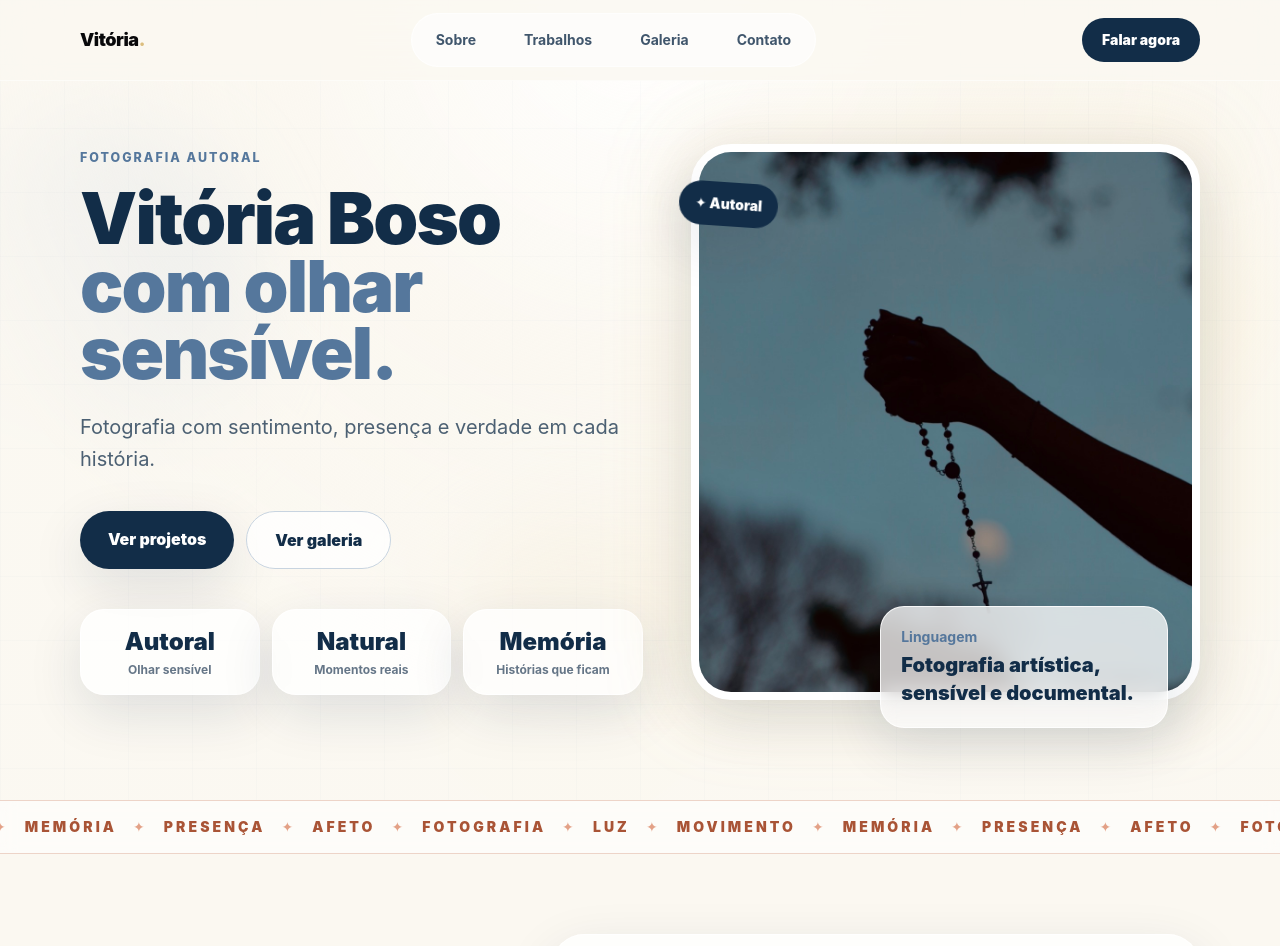
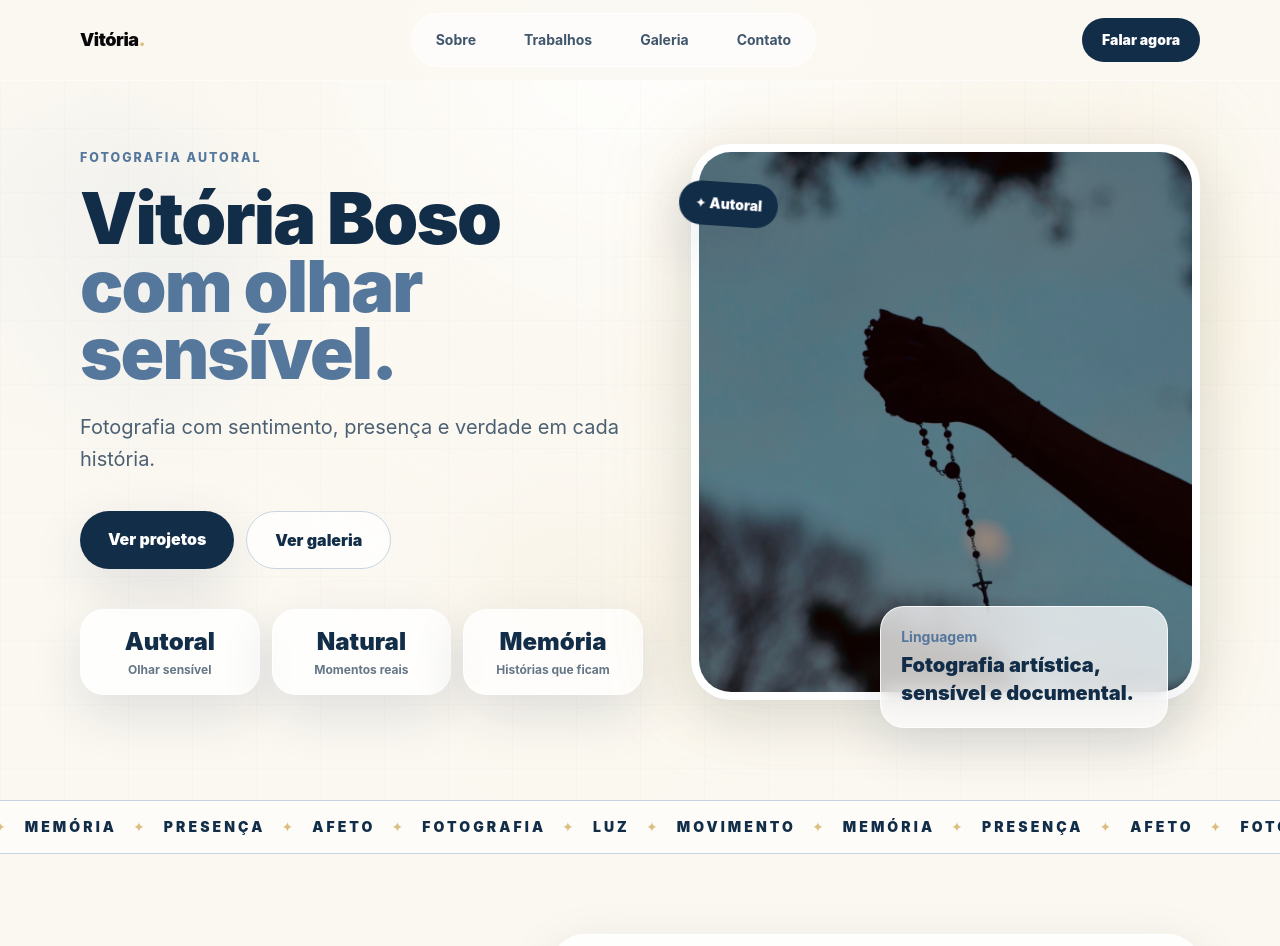
Before and after one commit to marlouun/portfolio-vitoria-boso, a React (Vite) app: page / in a window 1280 px wide. Shown: the top 946 px of the page. Built offline with nearby package versions, Linux system fonts and the light colour scheme.

Commit message:
style: aplica paleta VITRA ao site

```diff
--- a/src/components/Marquee.tsx
+++ b/src/components/Marquee.tsx
@@ -4,12 +4,12 @@ export function Marquee() {
   const content = [...words, ...words, ...words, ...words];
 
   return (
-    <div className="relative overflow-hidden border-y border-[#edd4c8] bg-white/55 py-4 backdrop-blur-sm" aria-label="Destaques do portfolio">
+    <div className="relative overflow-hidden border-y border-[#c8d4e0] bg-white/55 py-4 backdrop-blur-sm" aria-label="Destaques do portfolio">
       <div className="marquee-track flex w-max gap-4 whitespace-nowrap">
         {content.map((word, index) => (
-          <span key={`${word}-${index}`} className="inline-flex items-center gap-4 text-sm font-black uppercase tracking-[0.22em] text-[#a95436]">
+          <span key={`${word}-${index}`} className="inline-flex items-center gap-4 text-sm font-black uppercase tracking-[0.22em] text-[#122d48]">
             {word}
-            <span className="text-[#e3a187]">✦</span>
+            <span className="text-[#dcbe7e]">✦</span>
           </span>
         ))}
       </div>
```
